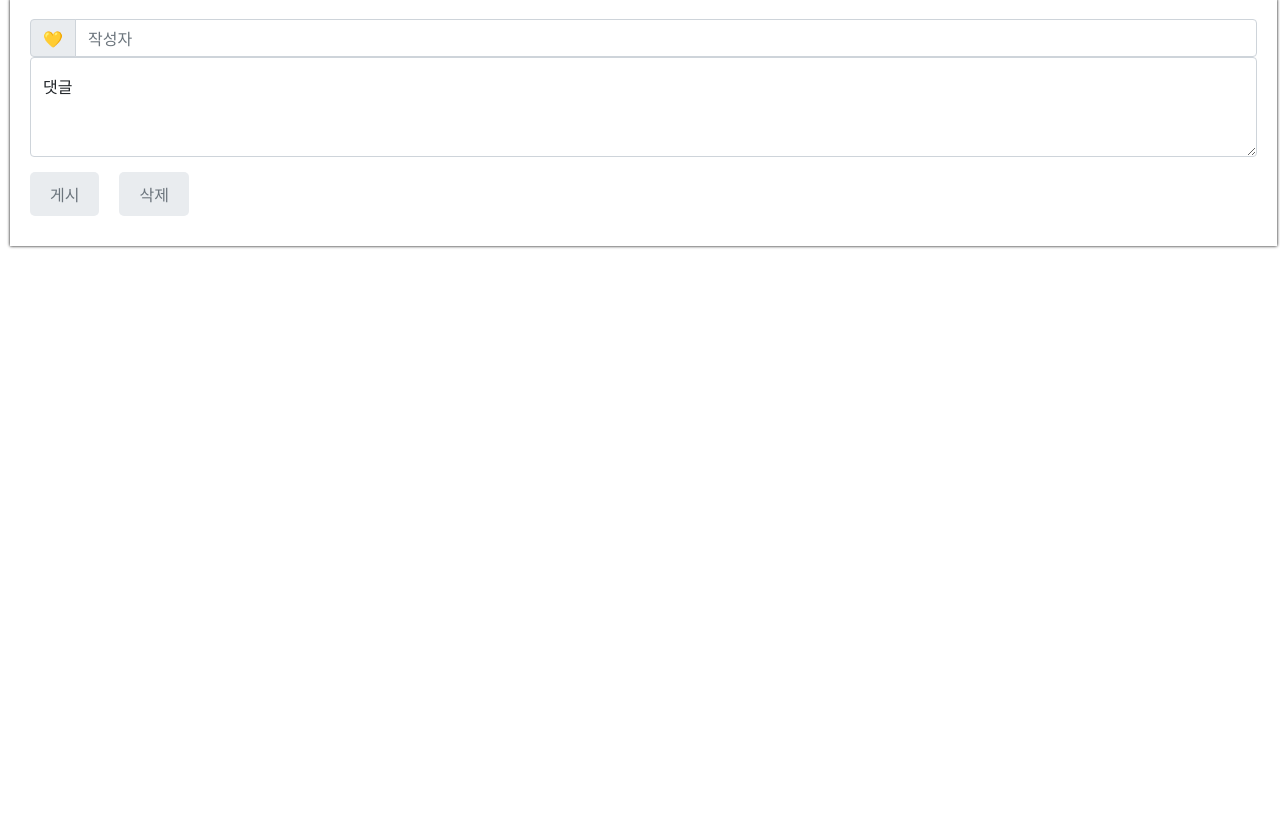
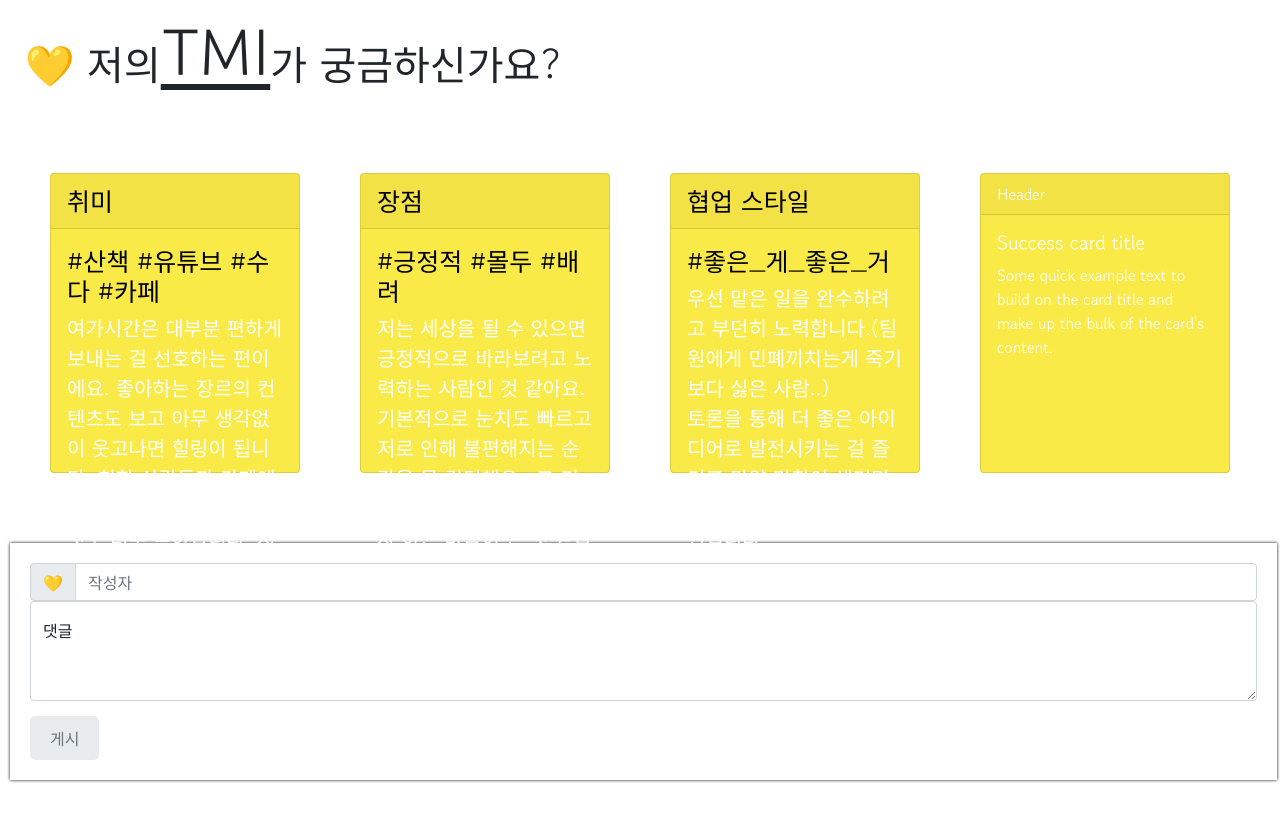
Before and after one commit to harenohee/mini, a Flask app: page / in a window 1280 px wide. Shown: the part 582-1412 px from the top of the page. Before the commit the page ends 831 px from the top, so only its background shows below. Run offline with Flask 2, Linux system fonts and the light colour scheme; data that the repository does not hold is empty.

Commit message:
개인페이지 초안 수정본

```diff
--- a/templates/index.html
+++ b/templates/index.html
@@ -26,7 +26,7 @@
             flex-direction: row;
             margin: 10px;
             border-radius: 10px;
-            background-color: #FBF46D;
+            background-color: #FAEA48;
         }
 
         #image > img {
@@ -65,34 +65,35 @@
 
         }
         #likebutton{
-            border-radius: 5px;
+            border-radius: 10px;
+            color: black;
             font-weight: bold;
             height:30px;
+            position: relative;
             bottom:5px;
             left:10px;
-            background-color:#FBF46D;
+            background-color:#FAEA48;
+            line-height: 20px;
         }
 
         #blogbotton{
             font-weight: bold;
-            background-color:#FBF46D;
+            background-color:#FAEA48;
             border-radius: 5px;
         }
 
-        #comment-list {
-            width: 95%;
-            max-width: 500px;
-            margin: auto;
+        .mycards {
 
-            margin-top: 10px;
-            margin-bottom: 10px;
+            margin-top: 50px;
+            width: 90%;
+            height: auto;
+
         }
 
-        #comment-list > .card {
-            margin-top: 10px;
-            margin-bottom: 10px;
-        }
-
+        /*#comment-list > .comment-card-body {*/
+        /*    margin-top: 10px;*/
+        /*    margin-bottom: 10px;*/
+        /*}*/
         #nav {
             display: flex;
             flex-direction: row;
@@ -102,25 +103,110 @@
 
             border-radius: 10px;
 
-            background-color: #FBF46D;
+            background-color: #FAEA48;
         }
 
         .navbar-brand {
             color: black;
         }
+
+        .container1 {
+
+            display: flex;
+            flex-direction: row;
+            align-items: center;
+            width: 100%;
+            padding: 20px;
+
+        }
+
+        .card {
+            width: 90%;
+            max-width: 400px;
+            height: 300px;
+            margin: 30px;
+
+
+        }
     </style>
 
    <script>
+
+    $(document).ready(function () {
+        show_comment()
+        show_like()
+    });
+
     function save_comment() {
+        let name = $('#name').val()
+        let comment = $('#comment').val()
+        $.ajax({
+            type: 'POST',
+            url: '/comments',
+            data: {'name_give': name, 'comment_give': comment},
+            success: function (response) {
+                alert(response['msg'])
+                window.location.reload()
+            }
+        })
+    }
 
+    function show_comment() {
+        $.ajax({
+            type: "GET",
+            url: "/comments",
+            data: {},
+            success: function (response) {
+                let rows = response['comments']
+                for (let i = 0; i < rows.length; i++) {
+                    let name = rows[i]['name']
+                    let comment = rows[i]['comment']
+
+                    let temp_html = `<div class="comment-card-body" style="border-bottom: solid 1px gray;
+            margin: 20px auto 15px 20px;">
+                                          <blockquote class="blockquote mb-0">
+                                            <footer class="blockquote-footer">${name}</footer>
+                                                <p style="margin-bottom: 5px">${comment}</p>
+                                          </blockquote>
+                                     </div>`
+
+                    $('#comment-list').append(temp_html)
+                }
+
+            }
+        });
     }
 
     function plus_like() {
-
+        $.ajax({
+            type: "POST",
+            url: "/likes",
+            data: {},
+            success: function (response) {
+                alert(response['msg'])
+                window.location.reload()
+            }
+        });
     }
 
+    function show_like() {
+        $.ajax({
+            type: "GET",
+            url: "/likes",
+            data: {},
+            success: function (response) {
+                let rows = response['likes']
+                for (let i = 0; i < rows.length; i++) {
+                    let num = rows[i]['num']
+                    let temp_html = `${num}`
+                    $('#like').text(temp_html)
+                }
+            }
+        });
+    }
 
     </script>
+
 </head>
 
 <body>
@@ -155,17 +241,20 @@
 
     <div id="profile">
         <div id="image">
-            <img src="https://velog.velcdn.com/images/harenohee/post/7d409a0b-a17d-4251-8971-65ed550fea5f/image.jpg" class="img-thumbnail">
+            <img src="https://velog.velcdn.com/images/harenohee/post/7d409a0b-a17d-4251-8971-65ed550fea5f/image.jpg"
+                 class="img-thumbnail">
         </div>
         <div id="introduce" style='line-height:200%'>
-            <h1 style="display: inline">홍희진 대원  </h1>
+            <h1 style="display: inline">홍희진 대원 </h1>
             <div id="likediv" style="display: inline">
-                <span id="like" style="font-size: 30px">💛+1 </span>
+                <span style="font-size: 30px">💛+</span><span id="like" style="font-size: 30px">1</span>
                 <button type="button" onclick="plus_like()" id="likebutton">좋아요</button>
+
             </div>
 
-            <h3>🔥 MBTI : <span style="background-color: #FBF46D; font-size: 25px"> 열정적인 중재자(INFP) </span></h3>
-            <h5>🔎 프로젝트 역할: <span style="background-color: #FBF46D; font-size: 23px"><b> 백엔드(좋아요 기능/방명록 DB 저장) </b></span></h5>
+            <h3>🔥 MBTI : <span style="background-color: #FDFDBD; font-size: 25px"> 열정적인 중재자(INFP) </span></h3>
+            <h5>🔎 프로젝트 역할: <span style="background-color: #FDFDBD; font-size: 23px"><b> 백엔드(좋아요 기능/방명록 DB 조회) </b></span>
+            </h5>
             <h5>🔎 프로젝트 소감: 어렵고..생각보다 재밌어요 </h5>
             <br/>
             <p style="font-size: 16px">
@@ -174,17 +263,66 @@
                 저는 누구나 쉽고 직관적으로 사용하면서 센스와 신선함은 잃지 않은<br/>
                 웹 서비스를 제공하는 프론트엔드 개발자가 되는 것이 목표입니다!<br/>
             </p>
-            <a href="https://velog.io/@harenohee"><button id="blogbotton" type="button">블로그</button></a>
+            <a href="https://velog.io/@harenohee">
+                <button id="blogbotton" type="button">블로그</button>
+            </a>
         </div>
     </div>
 
+    <div id="addtest">
+        <br/>
+        <h1> &nbsp; 💛 저의<span style="font-size: 65px; text-decoration: underline">TMI</span>가 궁금하신가요?</h1>
+        <br/>
+    </div>
+
+    <div class="container1" style="position: relative;">
+
+        <div class="card text-white" style="background-color:#FAEA48; float: left;">
+            <div class="card-header" style="font-size: 25px; color:black">취미</div>
+            <div class="card-body">
+                <h5 class="card-title" style="font-size: 25px; color:black">#산책 #유튜브 #수다 #카페</h5>
+                <p class="card-text" style="font-size: 20px">여가시간은 대부분 편하게 보내는 걸 선호하는 편이에요. 좋아하는 장르의 컨텐츠도 보고 아무 생각없이 웃고나면 힐링이 됩니다.
+                친한 사람들과 카페에서 오랜 시간 이야기하는 것도 너무 좋아합니다. 저에게 산책은 취미이자 견주로서의 의무입니다..</p>
+            </div>
+        </div>
+
+        <div class="card text-white" style="background-color:#FAEA48; float: left;">
+            <div class="card-header" style="font-size: 25px; color:black">장점</div>
+            <div class="card-body">
+                <h5 class="card-title" style="font-size: 25px; color:black">#긍정적 #몰두 #배려</h5>
+                <p class="card-text" style="font-size: 20px">저는 세상을 될 수 있으면 긍정적으로 바라보려고 노력하는 사람인 것 같아요.
+                기본적으로 눈치도 빠르고 저로 인해 불편해지는 순간을 못 견뎌해요.. 그 기저에는 상대방을 배려하고자 하는 마음이 큰 것 같습니다. </p>
+            </div>
+        </div>
+
+        <div class="card text-white" style="background-color:#FAEA48; float: left;">
+            <div class="card-header" style="font-size: 25px; color:black">협업 스타일</div>
+            <div class="card-body">
+                <h5 class="card-title" style="font-size: 25px; color:black">#좋은_게_좋은_거</h5>
+                <p class="card-text" style="font-size: 20px">우선 맡은 일을 완수하려고 부던히 노력합니다.(팀원에게 민폐끼치는게 죽기보다 싫은 사람..)<br/>토론을 통해 더 좋은 아이디어로 발전시키는 걸
+                    즐기고 만약 마찰이 생기면 둥글게 둥글게 넘어가는 편입니다. </p>
+            </div>
+        </div>
+
+        <div class="card text-white" style="background-color:#FAEA48; float: left;">
+            <div class="card-header">Header</div>
+            <div class="card-body">
+                <h5 class="card-title">Success card title</h5>
+                <p class="card-text">Some quick example text to build on the card title and make up the bulk of the
+                    card's
+                    content.</p>
+            </div>
+        </div>
+
+    </div>
+
+<div>
     <div class="mypost">
         <div class="input-group flex-nowrap">
             <span class="input-group-text" id="addon-wrapping">💛</span>
             <input id="name" type="text" class="form-control" placeholder="작성자" aria-label="Username"
                    aria-describedby="addon-wrapping">
         </div>
-
         <div class="form-floating">
                         <textarea class="form-control" placeholder="Leave a comment here" id="comment"
                                   style="height: 100px"></textarea>
@@ -192,10 +330,12 @@
         </div>
         <div class="mybtn">
             <button id="post" onclick="save_comment()" type="button">게시</button>
-            <button id="drop" onclick="save_comment()" type="button">삭제</button>
         </div>
+    </div>
+
     <div class="mycards" id="comment-list">
     </div>
 </div>
+
 </body>
 </html>
```
Lines whose indentation alone changed are shown as unchanged.
